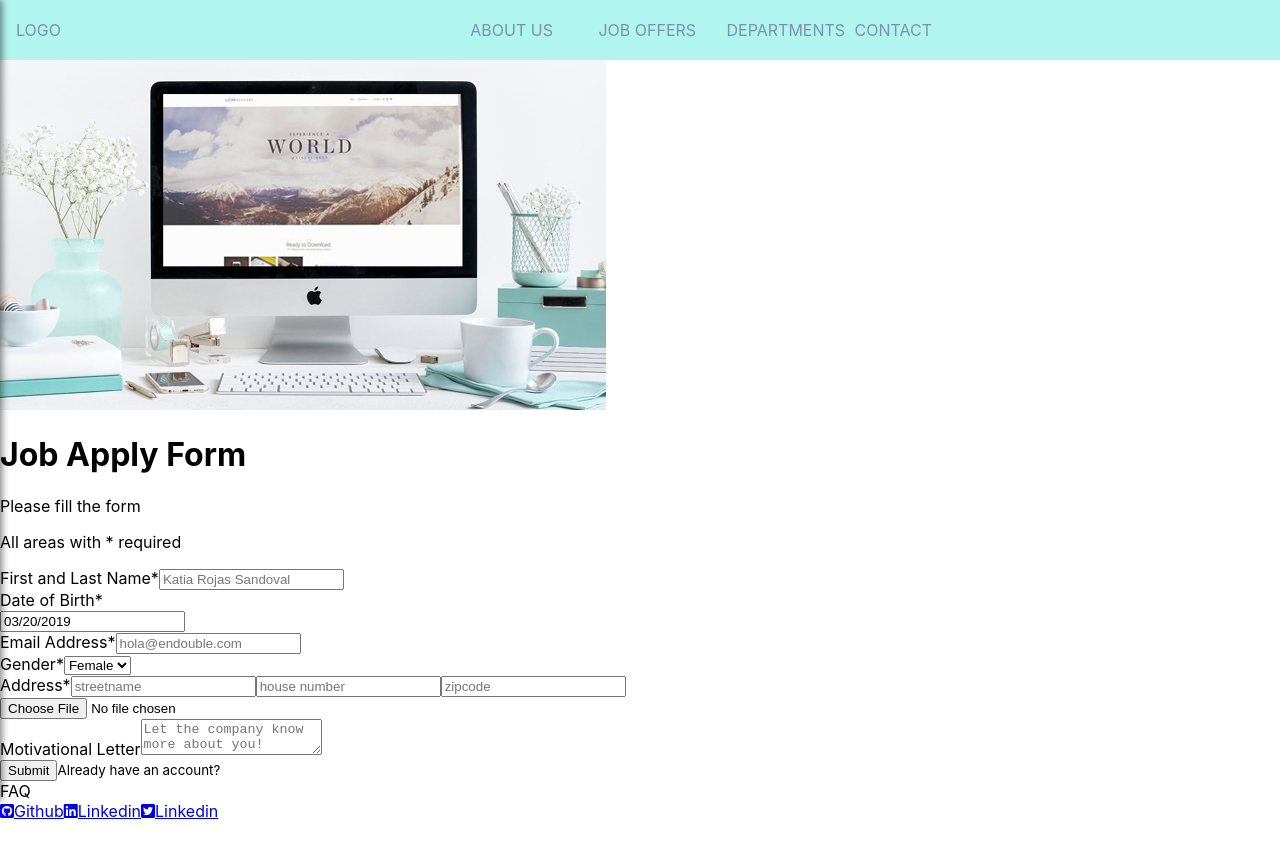
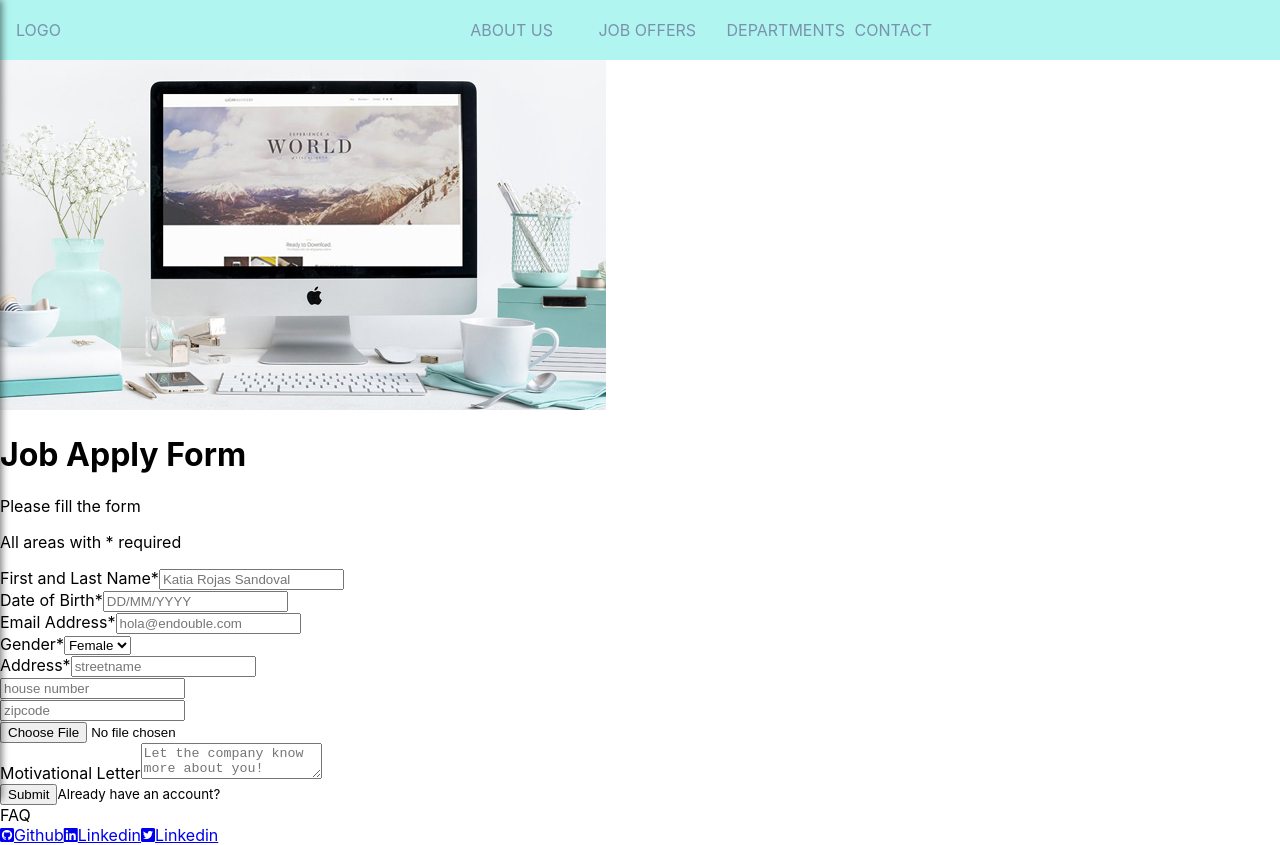
Before and after one commit to katia1802/job-apply-form, a React (Create React App) app: page / in a window 1280 px wide. Before the commit the page ends 821 px from the top, so only its background shows below. Built offline with nearby package versions, Linux system fonts and the light colour scheme.

Commit message:
Error messages

```diff
--- a/src/components/Form/index.js
+++ b/src/components/Form/index.js
@@ -1,5 +1,5 @@
 import React, { Component } from "react";
-import DatePicker from "react-datepicker";
+// import DatePicker from "react-datepicker";
 
 const formValid = formErrros => {
   let valid = true;
@@ -14,8 +14,8 @@ class Form extends Component {
   constructor(props) {
     super(props);
     this.state = {
-      startDate: new Date(),
       fullName: "",
+      birthDate: "",
       email: "",
       gender: "",
       address: "",
@@ -26,6 +26,7 @@ class Form extends Component {
       submitting: false,
       formErrors: {
         fullName: "",
+        birthDate: "",
         email: "",
         gender: "",
         address: "",
@@ -38,12 +39,12 @@ class Form extends Component {
     };
     this.handleChange = this.handleChange.bind(this);
     // this.handleName = this.handleName.bind(this);
-    this.handleDate = this.handleDate.bind(this);
+    // this.handleDate = this.handleDate.bind(this);
     // this.handleEmail = this.handleEmail.bind(this);
     // this.handleAddress = this.handleAddress.bind(this);
-    this.handleHouseNumber = this.handleHouseNumber.bind(this);
-    this.handleZipcode = this.handleZipcode.bind(this);
-    this.handleLetter = this.handleLetter.bind(this);
+    // this.handleHouseNumber = this.handleHouseNumber.bind(this);
+    // this.handleZipcode = this.handleZipcode.bind(this);
+    // this.handleLetter = this.handleLetter.bind(this);
     this.handleSubmit = this.handleSubmit.bind(this);
   }
 
@@ -51,8 +52,8 @@ class Form extends Component {
     e.preventDefault();
     const { name, value } = e.target;
     let formErrors = this.state.formErrors;
-    console.log('name: ', name)
-    console.log ("value : ", value)
+    console.log("name: ", name);
+    console.log("value : ", value);
 
     switch (name) {
       case "fullName":
@@ -60,6 +61,14 @@ class Form extends Component {
           value.length < 3 && value.length > 0
             ? "minimum 3 characters required"
             : "";
+        break;
+
+      case "birthDate":
+        formErrors.birthDate = RegExp(
+          /^([0-2][0-9]|(3)[0-1])(\/)(((0)[0-9])|((1)[0-2]))(\/)\d{4}$/
+        ).test(value)
+          ? ""
+          : "enter DD/MM/YYYY birthdate format";
         break;
 
       case "email":
@@ -72,15 +81,28 @@ class Form extends Component {
         break;
 
       case "gender":
-        formErrors.gender=
-        RegExp(/^male$||^female$/).test(value)?
-        "": "please choose a gender";
+        formErrors.gender =
+          RegExp(/^male$||^female$/).test(value) && value.length > 0
+            ? ""
+            : "please choose a gender";
         break;
 
       case "address":
-        formErrors.address=
-        RegExp(/^\d+\s[A-z]+\s[A-z]+/).test(value) && value.length >0?
-        "": "please fill your address";
+        formErrors.address =
+          value.length < 2 && value.length > 0 ? "street name required" : "";
+        break;
+
+      case "houseNumber":
+        formErrors.houseNumber =
+          RegExp(/^[0-9]*$/).test(value) && value.length > 0
+            ? ""
+            : "numeric characters required";
+        break;
+
+      case "zipcode":
+        formErrors.zipcode = RegExp(/^([0-9]{4}[ ]+[a-zA-Z]{2})$/).test(value)
+          ? ""
+          : "please enter a valid dutch zipcode";
         break;
 
       default:
@@ -99,11 +121,11 @@ class Form extends Component {
   //     fullName: e.target.value
   //   });
 
-  handleDate(date) {
-    this.setState({
-      startDate: date
-    });
-  }
+  // handleDate(date) {
+  //   this.setState({
+  //     birthDate: date
+  //   });
+  // }
 
   // handleEmail(e) {
   //   this.setState({
@@ -117,28 +139,28 @@ class Form extends Component {
   //   });
   // }
 
-  handleHouseNumber(e) {
-    this.setState({
-      houseNumber: e.target.value
-    });
-  }
-  handleZipcode(e) {
-    this.setState({
-      zipcode: e.target.value
-    });
-  }
+  // handleHouseNumber(e) {
+  //   this.setState({
+  //     houseNumber: e.target.value
+  //   });
+  // }
+  // handleZipcode(e) {
+  //   this.setState({
+  //     zipcode: e.target.value
+  //   });
+  // }
 
-  handleSelectedFile(e) {
-    this.setState({
-      file: e.target.files[0]
-    });
-  }
+  // handleSelectedFile(e) {
+  //   this.setState({
+  //     file: e.target.files[0]
+  //   });
+  // }
 
-  handleLetter(e) {
-    this.setState({
-      letter: e.target.value
-    });
-  }
+  // handleLetter(e) {
+  //   this.setState({
+  //     letter: e.target.value
+  //   });
+  // }
   handleSubmit(e) {
     e.preventDefault();
 
@@ -170,21 +192,25 @@ class Form extends Component {
               placeholder="Katia Rojas Sandoval"
               required
             />
+            <div className="form-message-error">
+              {this.state.formErrors.fullName}
+            </div>
           </div>
           {/* birthdate */}
           <div className="form-birthdate">
             <label>
               Date of Birth<span className="form-asterisk">*</span>
             </label>
-            <div>
-              <DatePicker
-                selected={this.state.startDate}
-                onChange={this.handleDate}
-                showYearDropdown
-                dateFormatCalendar="MMMM"
-                scrollableYearDropdown
-                yearDropdownItemNumber={15}
+            <input
+              type="text"
+              name="birthDate"
+              value={this.state.birthDate}
+              onChange={this.handleChange}
+              placeholder="DD/MM/YYYY"
+              required
             />
+            <div className="form-message-error">
+              {this.state.formErrors.birthDate}
             </div>
           </div>
           {/* email */}
@@ -200,6 +226,9 @@ class Form extends Component {
               placeholder="hola@endouble.com"
               required
             />
+            <div className="form-message-error">
+              {this.state.formErrors.email}
+            </div>
           </div>
           {/* gender */}
           <div className="form-gender">
@@ -214,10 +243,13 @@ class Form extends Component {
                 <option>Female</option>
                 <option>Male</option>
               </select>
+              <div className="form-message-error">
+                {this.state.formErrors.gender}
+              </div>
             </label>
           </div>
           {/* address */}
-          <div>
+          <div className="form-address">
             <label>
               Address<span className="form-asterisk">*</span>
             </label>
@@ -229,26 +261,35 @@ class Form extends Component {
               placeholder="streetname"
               required
             />
+            <div className="form-message-error">
+              {this.state.formErrors.address}
+            </div>
+
             {/* house number */}
             <input
-              name="house number"
+              name="houseNumber"
               type="text"
               value={this.state.houseNumber}
-              onChange={this.handleHouseNumber}
-              pattern="[0-9]*"
+              onChange={this.handleChange}
               placeholder="house number"
               required
             />
+            <div className="form-message-error">
+              {this.state.formErrors.houseNumber}
+            </div>
+
             {/* zipcode */}
             <input
               name="zipcode"
               type="text"
               value={this.state.zipcode}
-              onChange={this.handleZipcode}
+              onChange={this.handleChange}
               placeholder="zipcode"
               required
-              pattern="[1-9][0-9]{3}\s?[a-zA-Z]{2}"
             />
+            <div className="form-message-error">
+              {this.state.formErrors.zipcode}
+            </div>
           </div>
           {/* file */}
           <div>
@@ -256,7 +297,7 @@ class Form extends Component {
               name="file"
               type="file"
               accept=".doc, .docx, .pdf, .rtf, .txt"
-              onChange={this.handleSelectedFile}
+              onChange={this.handleChange}
             />
           </div>
           {/* motivational letter */}
@@ -266,7 +307,7 @@ class Form extends Component {
               name="letter"
               type="text"
               value={this.state.letter}
-              onChange={this.handleLetter}
+              onChange={this.handleChange}
               placeholder="Let the company know more about you!"
             />
           </div>
```
Lines whose indentation alone changed are shown as unchanged.
